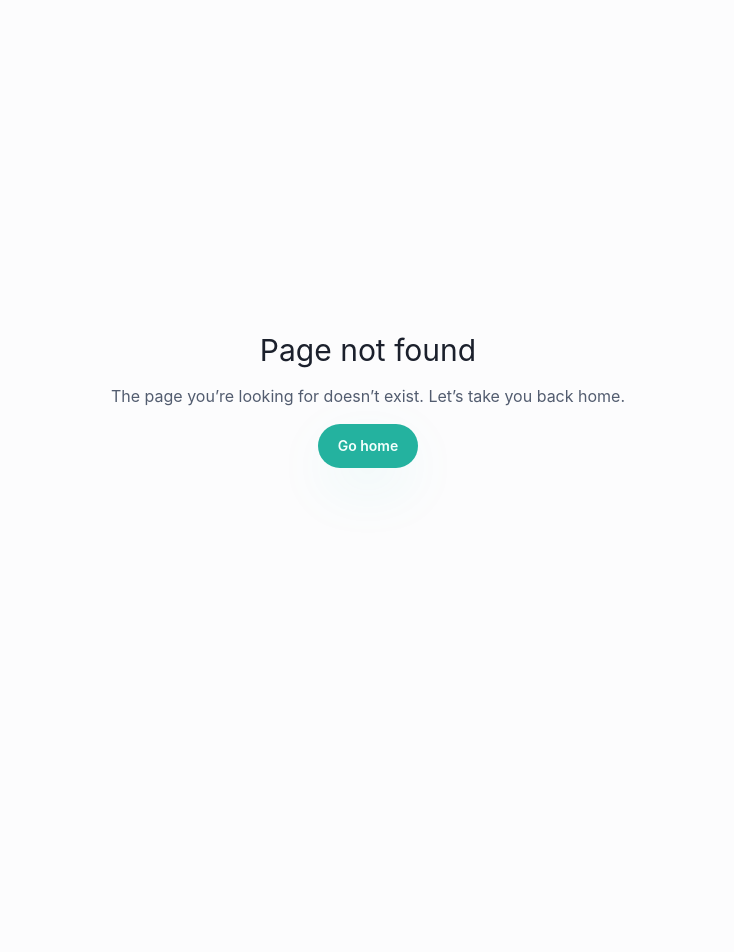
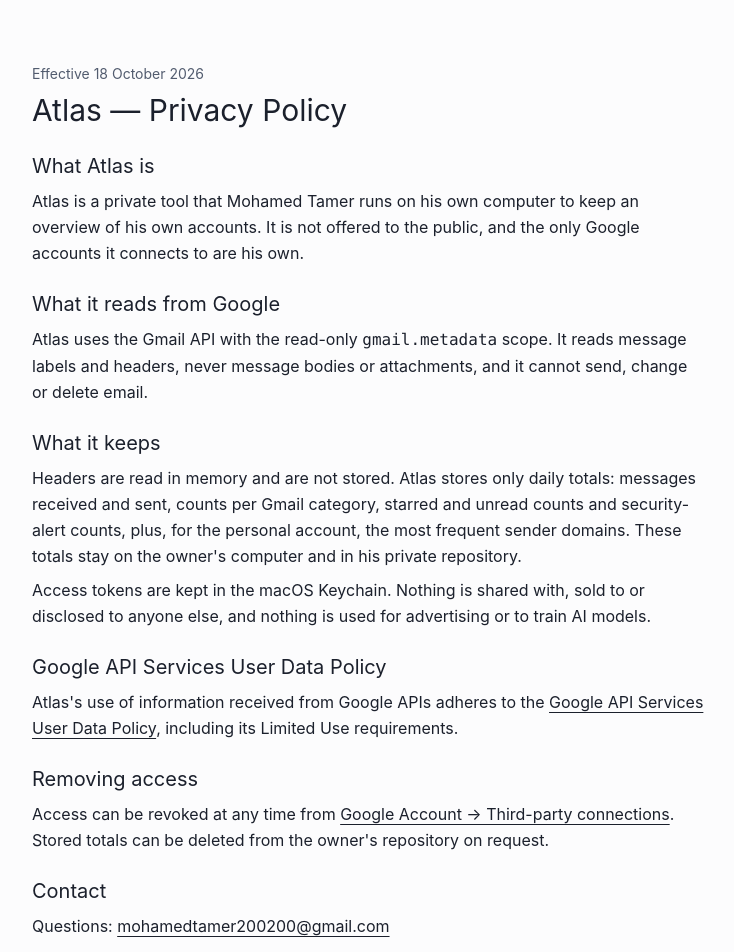
Before and after one commit to MooTamer/nextjs-portfolio, a Next.js app: page /privacy/atlas in a window 1280 px wide. Before the commit this address had no page. Shown: the top 952 px of the page, without its empty margins (272-1006 px from the left). Before the commit the page ends 800 px from the top, so only its background shows below. Built offline with nearby package versions, Linux system fonts and the light colour scheme.

Commit message:
Add the Atlas privacy policy page

```diff
--- /dev/null
+++ b/src/app/(site)/privacy/atlas/page.tsx
@@ -0,0 +1,108 @@
+import type { Metadata } from "next";
+import Link from "next/link";
+
+import { siteConfig } from "@/config/site";
+
+const CONTACT = "mohamedtamer200200@gmail.com";
+const EFFECTIVE = "18 October 2026";
+
+export const metadata: Metadata = {
+  title: "Atlas — Privacy Policy",
+  description:
+    "Privacy policy for Atlas, a private tool Mohamed Tamer uses to read Gmail metadata counts for his own accounts.",
+  alternates: { canonical: `${siteConfig.url}/privacy/atlas` },
+  robots: { index: true, follow: true },
+};
+
+export default function AtlasPrivacyPage() {
+  return (
+    <main className="min-h-screen bg-background px-6 py-16">
+      <article className="mx-auto max-w-2xl space-y-6 leading-relaxed">
+        <header className="space-y-2">
+          <p className="text-sm text-muted-foreground">Effective {EFFECTIVE}</p>
+          <h1 className="font-display text-3xl">Atlas — Privacy Policy</h1>
+        </header>
+
+        <section className="space-y-2">
+          <h2 className="font-display text-xl">What Atlas is</h2>
+          <p>
+            Atlas is a private tool that Mohamed Tamer runs on his own computer to keep an overview
+            of his own accounts. It is not offered to the public, and the only Google accounts it
+            connects to are his own.
+          </p>
+        </section>
+
+        <section className="space-y-2">
+          <h2 className="font-display text-xl">What it reads from Google</h2>
+          <p>
+            Atlas uses the Gmail API with the read-only <code>gmail.metadata</code> scope. It reads
+            message labels and headers, never message bodies or attachments, and it cannot send,
+            change or delete email.
+          </p>
+        </section>
+
+        <section className="space-y-2">
+          <h2 className="font-display text-xl">What it keeps</h2>
+          <p>
+            Headers are read in memory and are not stored. Atlas stores only daily totals: messages
+            received and sent, counts per Gmail category, starred and unread counts and
+            security-alert counts, plus, for the personal account, the most frequent sender domains.
+            These totals stay on the owner&apos;s computer and in his private repository.
+          </p>
+          <p>
+            Access tokens are kept in the macOS Keychain. Nothing is shared with, sold to or
+            disclosed to anyone else, and nothing is used for advertising or to train AI models.
+          </p>
+        </section>
+
+        <section className="space-y-2">
+          <h2 className="font-display text-xl">Google API Services User Data Policy</h2>
+          <p>
+            Atlas&apos;s use of information received from Google APIs adheres to the{" "}
+            <a
+              className="underline underline-offset-4"
+              href="https://developers.google.com/terms/api-services-user-data-policy"
+              rel="noopener noreferrer"
+              target="_blank"
+            >
+              Google API Services User Data Policy
+            </a>
+            , including its Limited Use requirements.
+          </p>
+        </section>
+
+        <section className="space-y-2">
+          <h2 className="font-display text-xl">Removing access</h2>
+          <p>
+            Access can be revoked at any time from{" "}
+            <a
+              className="underline underline-offset-4"
+              href="https://myaccount.google.com/permissions"
+              rel="noopener noreferrer"
+              target="_blank"
+            >
+              Google Account → Third-party connections
+            </a>
+            . Stored totals can be deleted from the owner&apos;s repository on request.
+          </p>
+        </section>
+
+        <section className="space-y-2">
+          <h2 className="font-display text-xl">Contact</h2>
+          <p>
+            Questions:{" "}
+            <a className="underline underline-offset-4" href={`mailto:${CONTACT}`}>
+              {CONTACT}
+            </a>
+          </p>
+        </section>
+
+        <p className="pt-4">
+          <Link className="text-sm text-muted-foreground underline underline-offset-4" href="/">
+            ← Back to mohamedtamer.me
+          </Link>
+        </p>
+      </article>
+    </main>
+  );
+}
```
